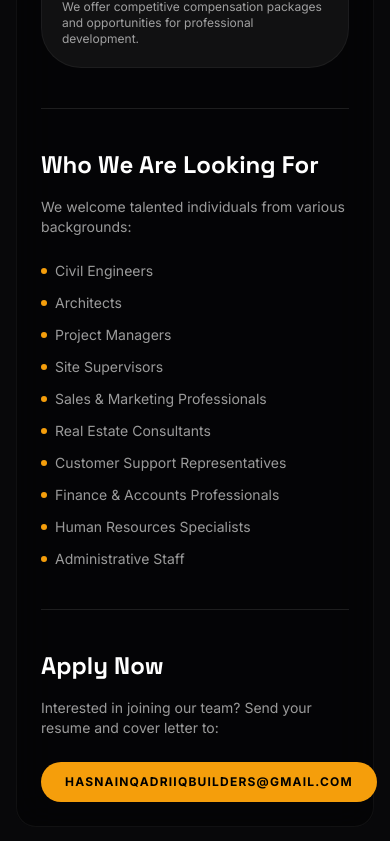
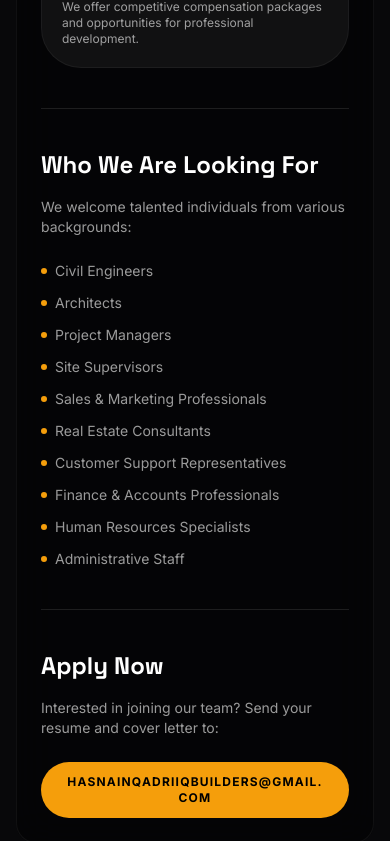
Before and after one commit to Huzaifa-Chhipa/IQ-BUILDER, a React (Vite) app: page /careers in a window 390 px wide. Shown: the part 1156-1997 px from the top of the page. Built offline with nearby package versions, Linux system fonts and the light colour scheme; a web font is replaced by a local one.

Commit message:
fix: improve Careers page mobile responsiveness and prevent horizontal overflow

```diff
--- a/src/pages/Careers.tsx
+++ b/src/pages/Careers.tsx
@@ -4,25 +4,25 @@ import Footer from '../components/Footer';
 
 export default function Careers() {
   return (
-    <div className="bg-navy-deep min-h-screen text-white">
+    <div className="bg-navy-deep min-h-screen text-white overflow-x-hidden">
       <Navbar />
-      <main className="pt-24 pb-24 container mx-auto px-4 md:px-12">
+      <main className="pt-24 pb-24 container mx-auto px-4 md:px-12 max-w-[100vw]">
         <motion.div
           initial={{ opacity: 0, y: 20 }}
           animate={{ opacity: 1, y: 0 }}
           className="max-w-4xl mx-auto w-full"
         >
-          <h1 className="text-4xl md:text-7xl font-display font-light text-center mb-10 md:mb-16">
+          <h1 className="text-4xl md:text-7xl font-display font-light text-center mb-10 md:mb-16 px-2 break-words">
             CAREERS AT <span className="text-gold italic">IQ BUILDERS</span>
           </h1>
 
           <div className="glass-dark p-6 md:p-12 rounded-[20px] border border-white/10 space-y-10 md:space-y-12">
             <section>
               <h2 className="text-2xl md:text-3xl font-display font-bold text-white mb-4 md:mb-6">Build Your Future With Us</h2>
-              <p className="text-white/60 leading-relaxed text-sm md:text-base">
+              <p className="text-white/60 leading-relaxed text-sm md:text-base break-words">
                 At IQ Builders & Developers, we believe that great projects are built by great people. We are always looking for talented, passionate, and driven professionals who want to make a meaningful impact in the real estate and construction industry.
               </p>
-              <p className="text-white/60 leading-relaxed mt-4 text-sm md:text-base">
+              <p className="text-white/60 leading-relaxed mt-4 text-sm md:text-base break-words">
                 Whether you are an experienced professional or just starting your career, IQ Builders & Developers offers opportunities to grow, learn, and contribute to exciting projects that shape communities and create lasting value.
               </p>
             </section>
@@ -38,7 +38,7 @@ export default function Careers() {
                   { title: 'Collaborative Culture', desc: 'Join a team that values teamwork, integrity, innovation, and mutual respect.' },
                   { title: 'Competitive Benefits', desc: 'We offer competitive compensation packages and opportunities for professional development.' }
                 ].map((item, i) => (
-                  <div key={i} className="bg-white/5 p-5 md:p-6 rounded-xl border border-white/5">
+                  <div key={i} className="bg-white/5 p-5 md:p-6 rounded-xl border border-white/5 break-words">
                     <h4 className="text-gold font-bold uppercase tracking-widest text-[10px] md:text-sm mb-2 md:mb-3">{item.title}</h4>
                     <p className="text-white/60 text-xs md:text-sm">{item.desc}</p>
                   </div>
@@ -50,14 +50,14 @@ export default function Careers() {
 
             <section>
               <h2 className="text-2xl md:text-3xl font-display font-bold text-white mb-4 md:mb-6">Who We Are Looking For</h2>
-              <p className="text-white/60 mb-6 text-sm md:text-base">We welcome talented individuals from various backgrounds:</p>
+              <p className="text-white/60 mb-6 text-sm md:text-base break-words">We welcome talented individuals from various backgrounds:</p>
               <ul className="grid grid-cols-1 sm:grid-cols-2 md:grid-cols-3 gap-3 md:gap-4 text-white/60 text-sm">
                 {[
                   'Civil Engineers', 'Architects', 'Project Managers', 'Site Supervisors',
                   'Sales & Marketing Professionals', 'Real Estate Consultants', 'Customer Support Representatives',
                   'Finance & Accounts Professionals', 'Human Resources Specialists', 'Administrative Staff'
                 ].map((role, i) => (
-                  <li key={i} className="flex items-center gap-2">
+                  <li key={i} className="flex items-center gap-2 break-words">
                     <span className="w-1.5 h-1.5 bg-gold rounded-full flex-shrink-0" /> {role}
                   </li>
                 ))}
@@ -68,12 +68,12 @@ export default function Careers() {
 
             <section>
               <h2 className="text-2xl md:text-3xl font-display font-bold text-white mb-4 md:mb-6">Apply Now</h2>
-              <p className="text-white/60 mb-6 text-sm md:text-base">
+              <p className="text-white/60 mb-6 text-sm md:text-base break-words">
                 Interested in joining our team? Send your resume and cover letter to:
               </p>
               <a
                 href="mailto:hasnainqadriiqbuilders@gmail.com"
-                className="inline-block px-6 md:px-8 py-3 md:py-4 bg-gold text-black font-bold uppercase tracking-widest text-xs md:text-sm rounded-full hover:bg-gold/90 transition-all text-center"
+                className="inline-block px-6 md:px-8 py-3 md:py-4 bg-gold text-black font-bold uppercase tracking-widest text-xs md:text-sm rounded-full hover:bg-gold/90 transition-all text-center break-all"
               >
                 hasnainqadriiqbuilders@gmail.com
               </a>
```
